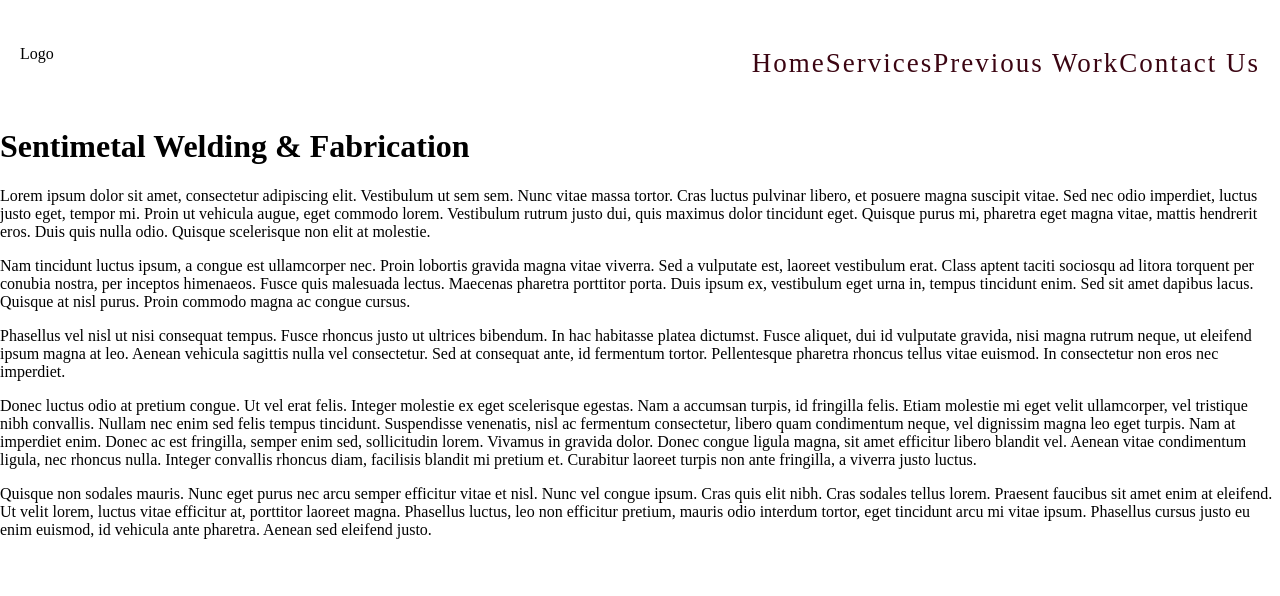
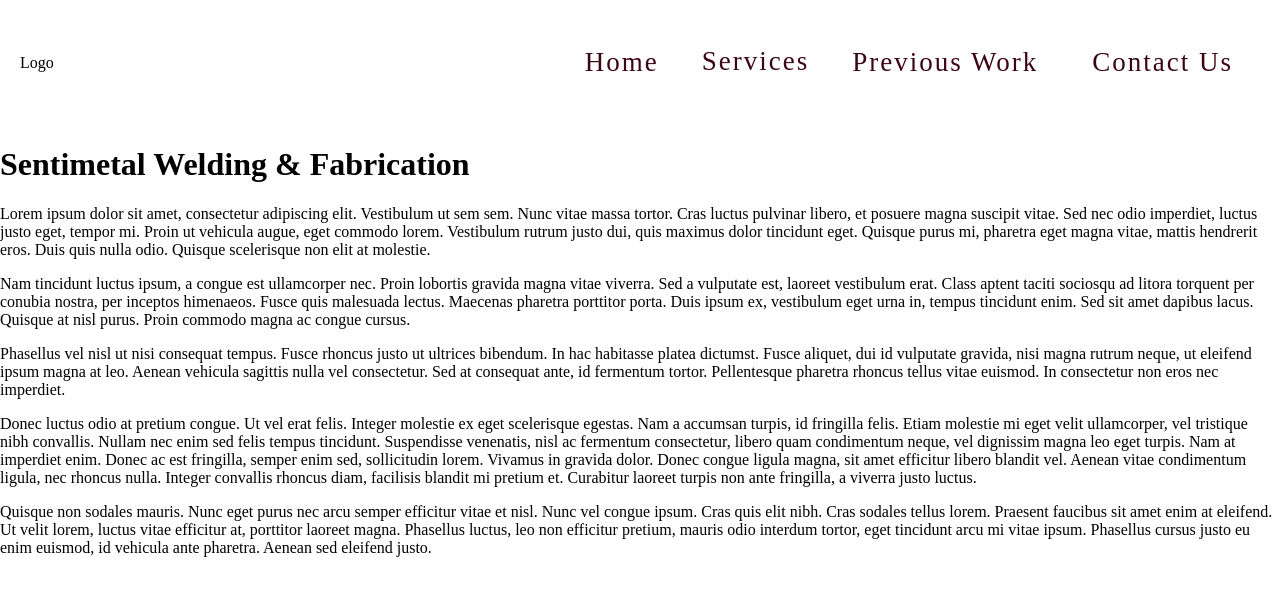
Before and after one commit to barrett4467/sentimetal-welding, a React (Create React App) app: page / in a window 1280 px wide. Shown: the top 596 px of the page. Built offline with nearby package versions, Linux system fonts and the light colour scheme.

Commit message:
Updated Navbar styling added drop down options

```diff
--- a/src/elements/Navbar.js
+++ b/src/elements/Navbar.js
@@ -1,4 +1,4 @@
-import React from "react";
+import React, { Component } from "react";
 import { Link } from "react-router-dom";
 import {createGlobalStyle} from "styled-components";
 import styled from "styled-components";
@@ -16,32 +16,64 @@ const Nav = styled.div`
     justify-content: space-between;
     padding: 20px;
 `
+
+const DropBtn = styled.div`
+    display: inline-block;
+    text-align: center;
+    text-decoration: none;
+    padding: 26px 16px;
+    color: #3b0512;
+    font-size: 1.5em;
+    letter-spacing: 2px;
+`
 const DropDownContent = styled.div`
     display: none;
     position: absolute;
+    background-color: #f9f9f9;
     min-width: 160px;
+    border-radius: 10px;
+    box-shadow: 0px 8px 16px 0px rgba(0, 0, 0, 0.2);
     z-index: 1;
 `
 const StyledUl = styled.ul`
     display: flex;
     list-style-type: none;
-
+    margin: 0;
+    padding: 0;
+    overflow: hidden;
 `
 const StyledLi = styled.li`
-    position: relative;
-    top: 10px;
-    margin: 0 auto;
-    &:hover ${DropDownContent} {
+    float: left;
+`
+const DropDownLi = styled(StyledLi)`
+    display: inline-block;
+    &:hover ${DropDownContent}{
         display: block;
+        border-radius: 10px;
     }
 `
+
 const StyledLink = styled(Link)`
+    display: inline-block;
+    text-align: center;
     text-decoration: none;
+    margin: 0 auto;
+    padding: 1em;
     color: #3b0512;
     font-size: 1.5em;
     letter-spacing: 2px;
     &:hover {
         color: #dfac7a;
+        }
+`
+const SubLink = styled(StyledLink)`
+    color: black;
+    text-decoration: none;
+    display: block;
+    text-align:left;
+    &:hover {
+        background-color: #dfac7a;
+        color: black;
     }
 `
 const Menu = styled.div`
@@ -51,8 +83,14 @@ const Menu = styled.div`
 `
 
 
-function Navbar() {
-    return(
+class Navbar extends Component {
+    handleClick = action => {
+        if (!action) return;
+
+        if (this.props.onClick) this.props.onClick(action);
+    }
+    render = () => {
+        return (
             <>
         <GlobalStyle />
         <Nav>
@@ -62,9 +100,15 @@ function Navbar() {
                 <StyledLi>
                 <StyledLink to="/">Home</StyledLink>
                 </StyledLi>
-                    <StyledLi>
-                        <StyledLink to="/services">Services</StyledLink>
-                    </StyledLi>
+                <DropDownLi>
+                <DropBtn onClick={() => this.handleClick("DropDown")}>Services</DropBtn>
+                <DropDownContent>
+                {" "}
+                <SubLink onClick={() => this.handleClick("Link1")}>Welding</SubLink>
+                <SubLink onClick={() => this.handleClick("Link2")}>Custom Fabrication</SubLink>
+                <SubLink onClick={() => this.handleClick("Link3")}>Metal Panelling</SubLink>
+                </DropDownContent>
+                </DropDownLi>
                 <StyledLi>
                 <StyledLink to="/previous-work">Previous Work</StyledLink>
                 </StyledLi>
@@ -77,5 +121,6 @@ function Navbar() {
             </>
         )
     }
+}
 
 export default Navbar;
```
Lines whose indentation alone changed are shown as unchanged.
